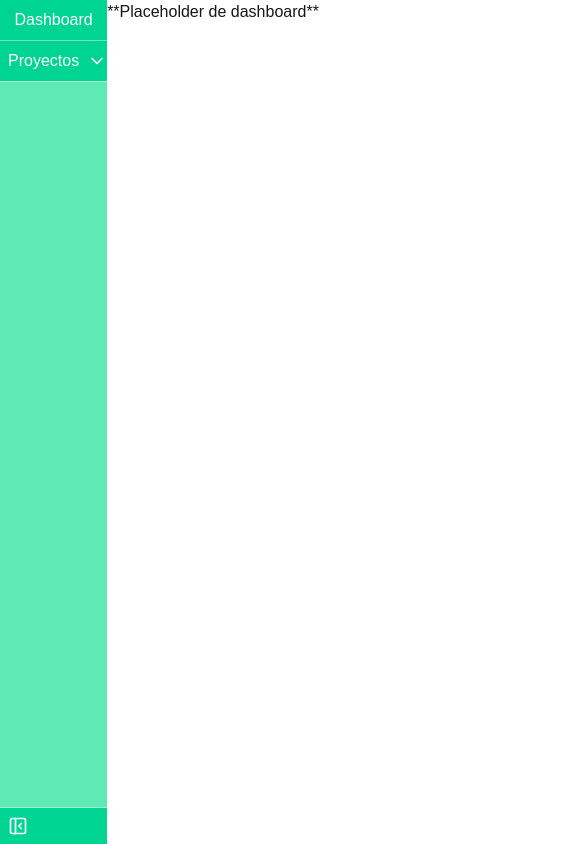
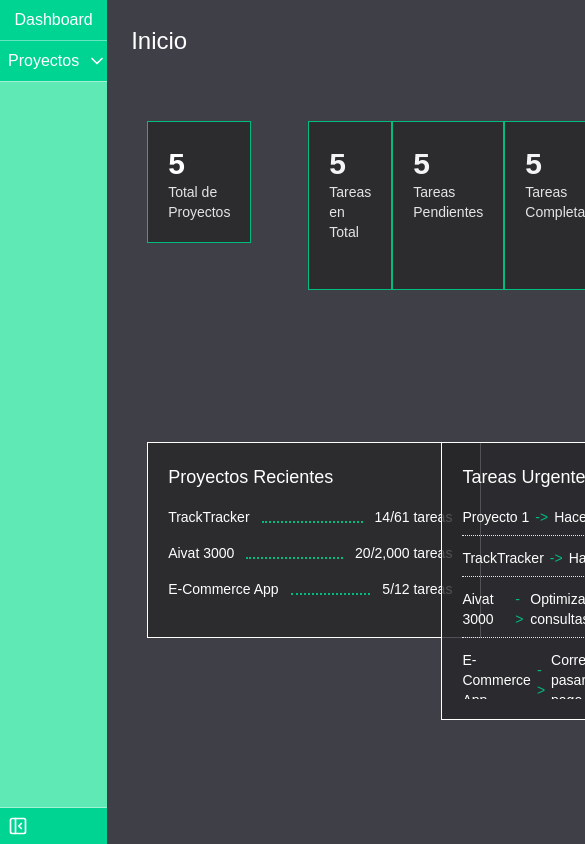
Before and after one commit to LeoToviaz-Introid/TaskTracker, a Next.js app in the folder frontend/: page / in a window 390 px wide. Shown: the top 844 px of the page, 585 px wide, since content can reach past the window. Built offline with nearby package versions, Linux system fonts and the light colour scheme.

Commit message:
feat(frontend): añade vista raíz Dashboard
Falta cambiar datos hardcodeados por datos traidos de API proyectos.
Falta añadir tiapdo.
La página fue hecha sin tomar en cuenta responsividad.

```diff
--- a/frontend/app/page.tsx
+++ b/frontend/app/page.tsx
@@ -1,3 +1,77 @@
+import ProyectosRecientes from "@/components/ProyectosRecientes";
+import TareasUrgentes from "@/components/TareasUrgentes";
+
 export default function Page() {
-  return <h1>**Placeholder de dashboard**</h1>;
+  return (
+    <div className="flex flex-col h-screen text-white">
+      {/** --------===== fila 1 =====-------- */}
+      <div className="flex flex-col justify-center bg-zinc-700 grow-2">
+        <h2 className="text-2xl ml-6">Inicio</h2>
+      </div>
+      {/** --------===== fila 1 =====-------- */}
+      {/** --------===== fila 2 =====-------- */}
+      <div className="flex bg-zinc-700 grow-4">
+        <div className="flex flex-1 grow">
+          {/** -------- total de proyectos -------- */}
+          <div className="flex flex-col flex-1 self-start bg-zinc-800/80 border border-emerald-500 m-10 p-5">
+            <h3 className="text-3xl font-bold text-white mt-1">5</h3>
+            <div>
+              <p className="text-sm font-medium text-zinc-200">
+                Total de Proyectos
+              </p>
+            </div>
+          </div>
+          {/** div relleno */}
+          <div className="flex-1"></div>
+          {/** div relleno */}
+          {/** -------- total de proyectos -------- */}
+        </div>
+        <div className="flex flex-1 flex-col">
+          {/** -------- tareas en total/pendientes/completadas -------- */}
+          <div className="flex items-stretch flex-1 grow-4 mr-10">
+            {/* Tareas en Total */}
+            <div className="flex flex-1 flex-col bg-zinc-800/80 border border-emerald-500 mt-10 mb-20 p-5">
+              <h3 className="text-3xl font-bold text-zinc-100 mt-1">5</h3>
+              <p className="text-sm font-medium text-zinc-200">
+                Tareas en Total
+              </p>
+            </div>
+            {/* Tareas pendientes */}
+            <div className="flex flex-1 flex-col bg-zinc-800/80 border border-emerald-500 mt-10 mb-20 p-5">
+              <div>
+                <h3 className="text-3xl font-bold text-zinc-100 mt-1">5</h3>
+                <p className="text-sm font-medium text-zinc-200">
+                  Tareas Pendientes
+                </p>
+              </div>
+            </div>
+            {/* Tareas completadas */}
+            <div className="flex flex-1 flex-col bg-zinc-800/80 border border-emerald-500 mt-10 mb-20 p-5">
+              <div>
+                <h3 className="text-3xl font-bold text-zinc-100 mt-1">5</h3>
+                <p className="text-sm font-medium text-zinc-200">
+                  Tareas Completadas
+                </p>
+              </div>
+            </div>
+          </div>
+          {/** div relleno */}
+          <div className="flex-1"></div>
+          {/** div relleno */}
+          {/** -------- tareas en total/pendientes/completadas -------- */}
+        </div>
+      </div>
+      {/** --------===== fila 2 =====-------- */}
+      {/** --------===== fila 3 =====-------- */}
+      <div className="flex bg-zinc-700 grow-5">
+        <div className="grow-5">
+          <ProyectosRecientes />
+        </div>
+        <div className="grow-5">
+          <TareasUrgentes />
+        </div>
+      </div>
+      {/** --------===== fila 3 =====-------- */}
+    </div>
+  );
 }
--- /dev/null
+++ b/frontend/components/ProyectosRecientes.tsx
@@ -0,0 +1,39 @@
+const proyectosDB = [
+  { id: 1, nombre: "TrackTracker", completadas: 14, total: 61 },
+  { id: 2, nombre: "Aivat 3000", completadas: 20, total: 2000 },
+  { id: 3, nombre: "E-Commerce App", completadas: 5, total: 12 },
+  { id: 4, nombre: "Sistema de Inventarios", completadas: 45, total: 50 },
+  { id: 5, nombre: "Landing Page Redesign", completadas: 8, total: 10 },
+  { id: 6, nombre: "API Gateway", completadas: 12, total: 15 },
+  { id: 7, nombre: "Módulo de Facturación", completadas: 3, total: 8 },
+  { id: 8, nombre: "App Móvil iOS", completadas: 19, total: 20 },
+  { id: 9, nombre: "Auditoría de Seguridad", completadas: 2, total: 5 },
+  { id: 10, nombre: "Base de Datos Analytics", completadas: 1, total: 4 },
+  // Este elemento 11 no se muestra en el componente debido al límite de 10
+  { id: 11, nombre: "Proyecto Ignorado 11", completadas: 0, total: 10 },
+];
+
+export default function ProyectosRecientes() {
+  // Se limitan los proyectos a 10 en el ciente, el endpoint API real realizará el filtrado en el servidor una vez sea implementado
+  const proyectos = proyectosDB.slice(0, 10);
+
+  return (
+    <div className="w-full max-w-md bg-zinc-800/80 border border-white hover:border-emerald-300/80 transition-all delay-75 ease-in-out p-5 ml-10">
+      <h3 className="text-lg font-medium text-white mb-4">
+        Proyectos Recientes
+      </h3>
+      <div className="max-h-27.5 overflow-y-auto pr-2 space-y-4 scrollbar-thin scrollbar-thumb-slate-200">
+        {proyectos.map((item) => (
+          <div
+            key={item.id}
+            className="flex items-center justify-between text-sm"
+          >
+            <span className="font-medium text-white whitespace-nowrap">{item.nombre}</span>
+            <div className="flex-1 mx-3 border-b-2 border-dotted border-emerald-500 self-end mb-1" />
+            <span className="text-white font-normal whitespace-nowrap">{item.completadas}/{item.total.toLocaleString()} tareas</span>
+          </div>
+        ))}
+      </div>
+    </div>
+  );
+}
--- /dev/null
+++ b/frontend/components/TareasUrgentes.tsx
@@ -0,0 +1,47 @@
+const tareasBD = [
+  { id: 1, proyecto: "Proyecto 1", accion: "Hacer X" },
+  { id: 2, proyecto: "TrackTracker", accion: "Hacer Y" },
+  { id: 3, proyecto: "Aivat 3000", accion: "Optimizar consultas SQL" },
+  { id: 4, proyecto: "E-Commerce App", accion: "Corregir pasarela de pago" },
+  { id: 5, proyecto: "Sistema Inventarios", accion: "Actualizar dependencias" },
+  { id: 6, proyecto: "Landing Page", accion: "Ajustar responsivo mobile" },
+  { id: 7, proyecto: "API Gateway", accion: "Configurar CORS" },
+  { id: 8, proyecto: "Módulo Facturación", accion: "Generar PDF de pruebas" },
+  { id: 9, proyecto: "App iOS", accion: "Resolver crash en login" },
+  { id: 10, proyecto: "Auditoría", accion: "Revisar tokens JWT" },
+  { id: 11, proyecto: "TrackTracker", accion: "Añadir filtros de búsqueda" },
+  { id: 12, proyecto: "Aivat 3000", accion: "Subir build a producción" },
+  { id: 13, proyecto: "E-Commerce App", accion: "Integrar Webhooks" },
+  { id: 14, proyecto: "Sistema Inventarios", accion: "Exportar reportes a Excel" },
+  { id: 15, proyecto: "Landing Page", accion: "Cambiar assets a WebP" },
+  { id: 16, proyecto: "API Gateway", accion: "Limitar Rate Limit" },
+  { id: 17, proyecto: "Módulo Facturación", accion: "Validación de RFC" },
+  { id: 18, proyecto: "App iOS", accion: "Probar en iOS 18" },
+  { id: 19, proyecto: "Auditoría", accion: "Documentar vulnerabilidades" },
+  { id: 20, proyecto: "Base de Datos", accion: "Crear respaldos automáticos" },
+  // Este elemento 21 no se muestra en el componente debido al límite de 20
+  { id: 21, proyecto: "Proyecto Extra", accion: "Tarea ignorada" },
+];
+
+export default function TareasUrgentesWidget() {
+  // Se limitan las tareas a 20 en el cliente, el endpoint API real realizará el filtrado en el servidor
+  const tareas = tareasBD.slice(0, 20);
+
+  return (
+    <div className="w-full max-w-md bg-zinc-800/80 border border-white hover:border-emerald-300/80 transition-all delay-75 ease-in-out p-5">
+      <h3 className="text-lg font-medium text-white mb-4">Tareas Urgentes</h3>
+      <div className="max-h-48 overflow-y-auto pr-2 space-y-3 scrollbar-thin scrollbar-thumb-slate-200">
+        {tareas.map((item) => (
+          <div
+            key={item.id}
+            className="pb-2 border-b border-dotted border-slate-200 last:border-none text-sm flex items-center gap-1.5"
+          >
+            <span className="text-white font-normal">{item.proyecto}</span>
+            <span className="text-emerald-500">-&gt;</span>
+            <span className="text-white font-medium">{item.accion}</span>
+          </div>
+        ))}
+      </div>
+    </div>
+  );
+}
```
